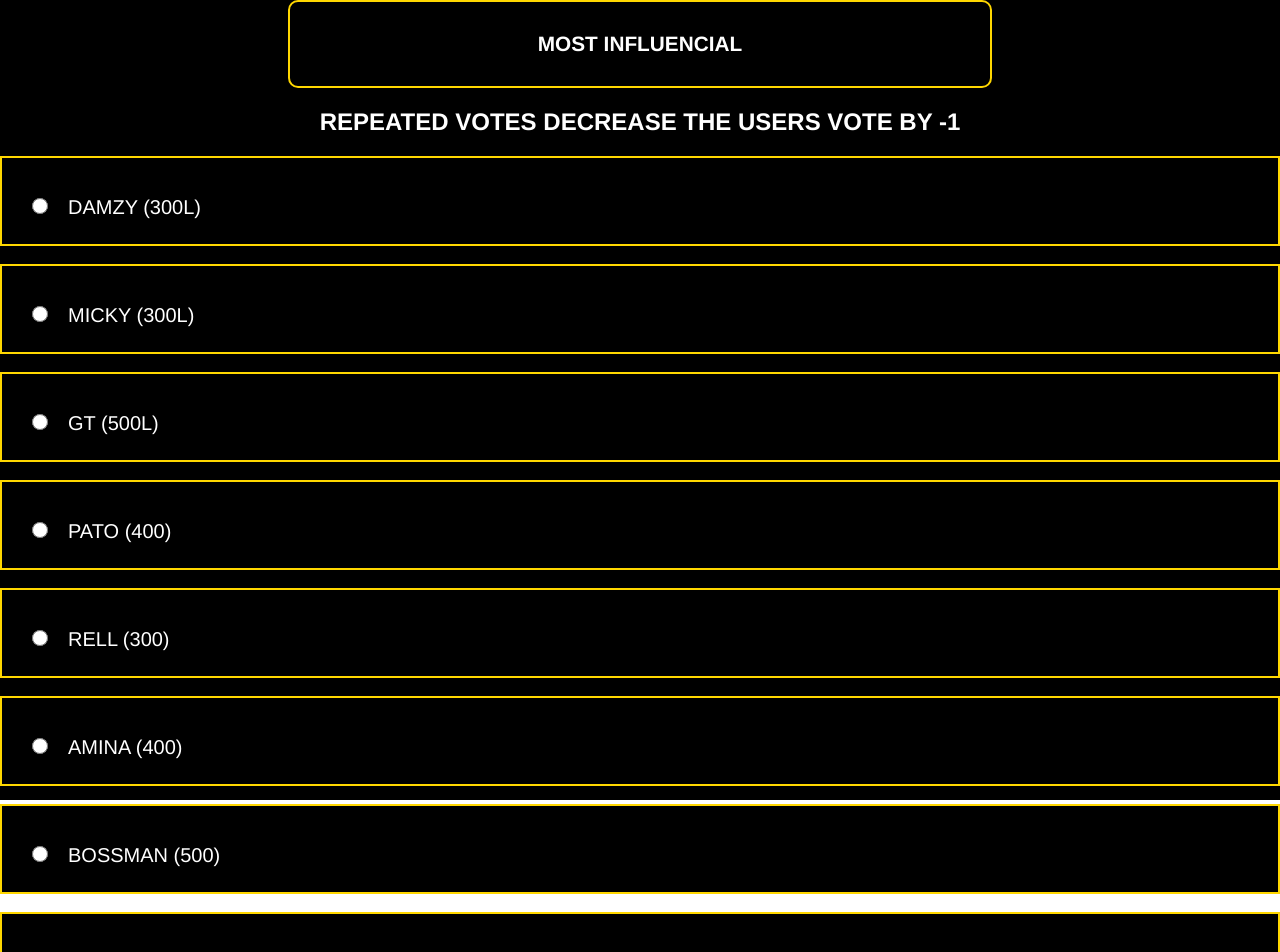
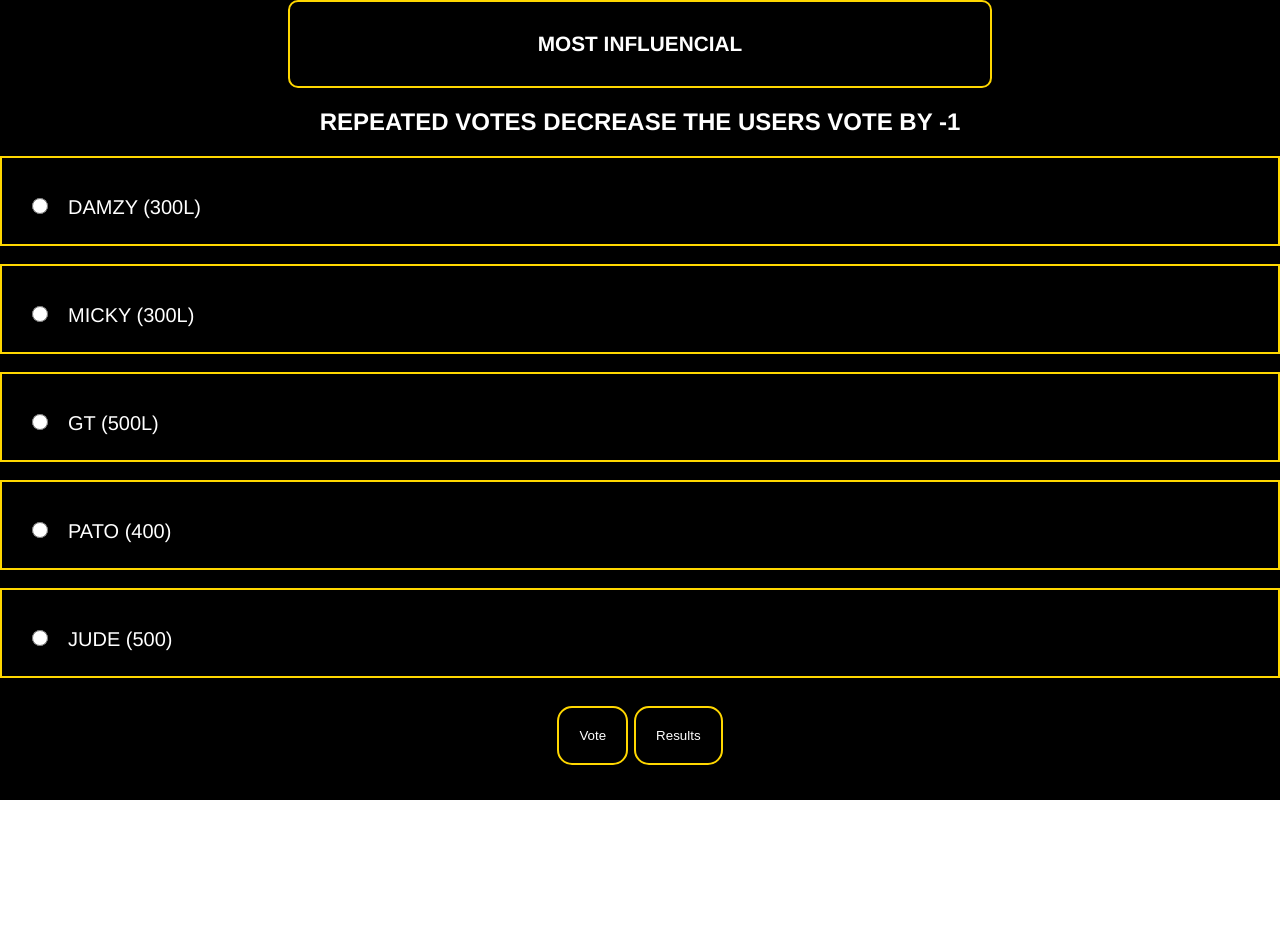
Before and after one commit to kenny3198/SABES-VOTIN-PLARTFORM, a Vue app: page /mostInfluencial in a window 1280 px wide. Shown: the top 952 px of the page. After the commit the page ends 800 px from the top, so only its background shows below. Built offline with nearby package versions, Linux system fonts and the light colour scheme.

Commit message:
changes commited

```diff
--- a/src/components/jagabanOfAbe.vue
+++ b/src/components/jagabanOfAbe.vue
@@ -29,17 +29,7 @@
       <input v-model="output" type="radio" value="IBM (400L)" name="gender" id="MR E">
       <label for="MR E">IBM (400L)</label>
       </div>
-      <br>
-       <div class="first-input">
-      <input v-model="output" type="radio" value="BLAZE (500L)" name="gender" id="MR E">
-      <label for="MR E">BLAZE (500L)</label>
-      </div>
-      <br>
-       <div class="first-input">
-      <input v-model="output" type="radio" value="BOSS (500L)" name="gender" id="MR E">
-      <label for="MR E">BOSSMAN (500L)</label>
-      </div>
-       <!-- <p> hidden results {{ output }}</p> -->
+
   </div>
   <div class="btn-container">
      <button @click="voteJagaban" class="btn">Vote</button>
--- a/src/components/mostInfluencial.vue
+++ b/src/components/mostInfluencial.vue
@@ -25,33 +25,16 @@
      <label for="MR D">PATO (400)</label>
      </div>
      <br>
-     <div class="first-input">
-      <input v-model="output" type="radio" value="RELL (300L)" name="gender" id="MR E">
-      <label for="MR E">RELL (300)</label>
-      </div>
-      <br>
-      <div class="first-input">
-      <input v-model="output" type="radio" value="AMINA (400L)" name="gender" id="MR E">
-      <label for="MR E">AMINA (400)</label>
-      </div>
-      <br>
-      <div class="first-input">
-      <input v-model="output" type="radio" value="BOSSMAN (500L)" name="gender" id="MR E">
-      <label for="MR E">BOSSMAN (500)</label>
-      </div>
-      <br>
       <div class="first-input">
       <input v-model="output" type="radio" value="JUDE (500L)" name="gender" id="MR E">
       <label for="MR E">JUDE (500)</label>
       </div>
-       <!-- <p> hidden results {{ output }}</p> -->
+      <br>
   </div>
   <div class="btn-container">
      <button @click="voteMostInfluencial" class="btn">Vote</button>
     <button class="btn">Results</button>
   </div>
-
-
     </section>
 </template>
 
```
